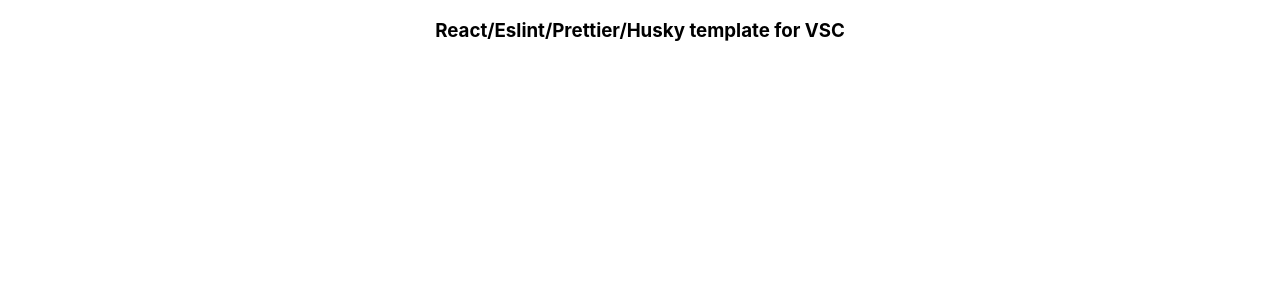
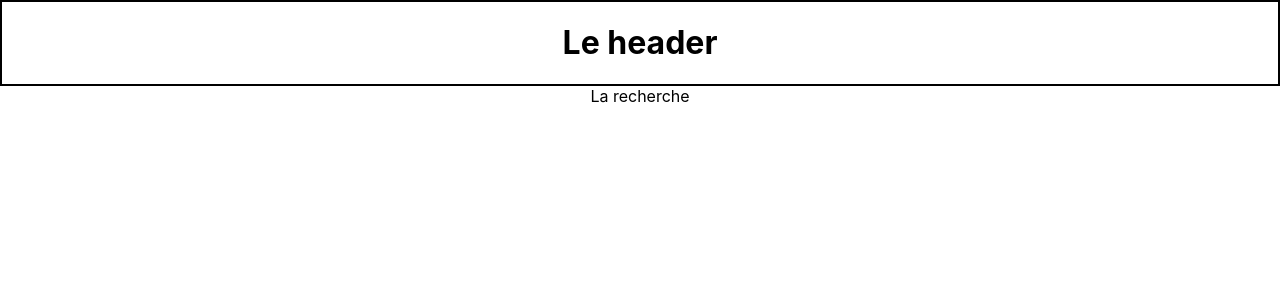
Before and after one commit to nicholas570/Hackathon_SEO, a React (Create React App) app: page /search in a window 1280 px wide. Shown: the top 300 px of the page. Built offline with nearby package versions, Linux system fonts and the light colour scheme.

Commit message:
Router init

```diff
--- a/package.json
+++ b/package.json
@@ -10,6 +10,7 @@
     "react": "^16.13.1",
     "react-dom": "^16.13.1",
     "react-helmet": "^6.1.0",
+    "react-router-dom": "^5.2.0",
     "react-scripts": "3.4.1",
     "react-snap": "^1.23.0"
   },
--- a/public/index.html
+++ b/public/index.html
@@ -5,10 +5,7 @@
     <link rel="icon" href="%PUBLIC_URL%/favicon.ico" />
     <meta name="viewport" content="width=device-width, initial-scale=1" />
     <meta name="theme-color" content="#000000" />
-    <meta
-      name="description"
-      content="Web site created using create-react-app"
-    />
+
     <link rel="apple-touch-icon" href="%PUBLIC_URL%/logo192.png" />
     <!--
       manifest.json provides metadata used when your web app is installed on a
@@ -24,7 +21,6 @@
       work correctly both with client-side routing and a non-root public URL.
       Learn how to configure a non-root public URL by running `npm run build`.
     -->
-    <title>React App</title>
   </head>
   <body>
     <noscript>You need to enable JavaScript to run this app.</noscript>
--- a/src/App.jsx
+++ b/src/App.jsx
@@ -1,14 +1,12 @@
 import React from 'react';
+import Router from './component/router/Router';
+
 import './App.css';
-
-import Test from './Test';
 
 function App() {
   return (
     <div className="App">
-      <header className="App-header">
-        <Test text="React/Eslint/Prettier/Husky template for VSC" />
-      </header>
+      <Router />
     </div>
   );
 }
--- a/src/Test.jsx
+++ /dev/null
@@ -1,16 +0,0 @@
-import React from 'react';
-import Proptypes from 'prop-types';
-
-function test({ text }) {
-  return (
-    <>
-      <h3>{text}</h3>
-    </>
-  );
-}
-
-test.propTypes = {
-  text: Proptypes.string.isRequired,
-};
-
-export default test;
--- /dev/null
+++ b/src/component/layouts/Header.layout.jsx
@@ -0,0 +1,21 @@
+import React from 'react';
+import PropTypes from 'prop-types';
+
+import style from '../../css/Header.module.css';
+
+function HeaderLayout({ children }) {
+  return (
+    <div>
+      <header className={style.header}>
+        <h1>Le header</h1>
+      </header>
+      <div>{children}</div>
+    </div>
+  );
+}
+
+HeaderLayout.propTypes = {
+  children: PropTypes.node.isRequired,
+};
+
+export default HeaderLayout;
--- /dev/null
+++ b/src/component/router/LayoutedRoute.jsx
@@ -0,0 +1,25 @@
+import React from 'react';
+import { Route } from 'react-router-dom';
+import PropTypes from 'prop-types';
+
+function LayoutedRoute({ layout: Layout, component: Component, ...rest }) {
+  return (
+    <Route
+      {...rest}
+      render={(props) => {
+        return (
+          <Layout>
+            <Component {...props} />
+          </Layout>
+        );
+      }}
+    />
+  );
+}
+
+LayoutedRoute.propTypes = {
+  layout: PropTypes.func.isRequired,
+  component: PropTypes.func.isRequired,
+};
+
+export default LayoutedRoute;
--- /dev/null
+++ b/src/component/router/Router.jsx
@@ -0,0 +1,24 @@
+import React from 'react';
+import { BrowserRouter, Switch, Route } from 'react-router-dom';
+import HeaderLayout from '../layouts/Header.layout';
+import Home from '../views/Home';
+import Search from '../views/Search';
+
+import LayoutedRoute from './LayoutedRoute';
+
+function Router() {
+  return (
+    <BrowserRouter>
+      <Switch>
+        <Route exact path="/" component={Home} />
+        <LayoutedRoute
+          path="/search"
+          layout={HeaderLayout}
+          component={Search}
+        />
+      </Switch>
+    </BrowserRouter>
+  );
+}
+
+export default Router;
--- /dev/null
+++ b/src/component/views/Home.jsx
@@ -0,0 +1,18 @@
+import React from 'react';
+import { Helmet } from 'react-helmet';
+
+function Home() {
+  return (
+    <div>
+      <Helmet>
+        <meta charSet="utf-8" />
+        <meta name="description" content="La home page" />
+        <title>Inscription | Connection</title>
+        <link rel="canonical" href="http://mysite.com/example" />
+      </Helmet>
+      La home
+    </div>
+  );
+}
+
+export default Home;
--- /dev/null
+++ b/src/component/views/Search.jsx
@@ -0,0 +1,18 @@
+import React from 'react';
+import { Helmet } from 'react-helmet';
+
+function Search() {
+  return (
+    <div>
+      <Helmet>
+        <meta charSet="utf-8" />
+        <meta name="description" content="La page de recherche" />
+        <title>Recherche</title>
+        <link rel="canonical" href="http://mysite.com/example" />
+      </Helmet>
+      La recherche
+    </div>
+  );
+}
+
+export default Search;
--- /dev/null
+++ b/src/css/Header.module.css
@@ -0,0 +1,3 @@
+.header {
+  border: 2px solid black;
+}
```
Also changed, not shown: .eslintrc.json, 1 other file (tests, documents, lock files or other folders).
